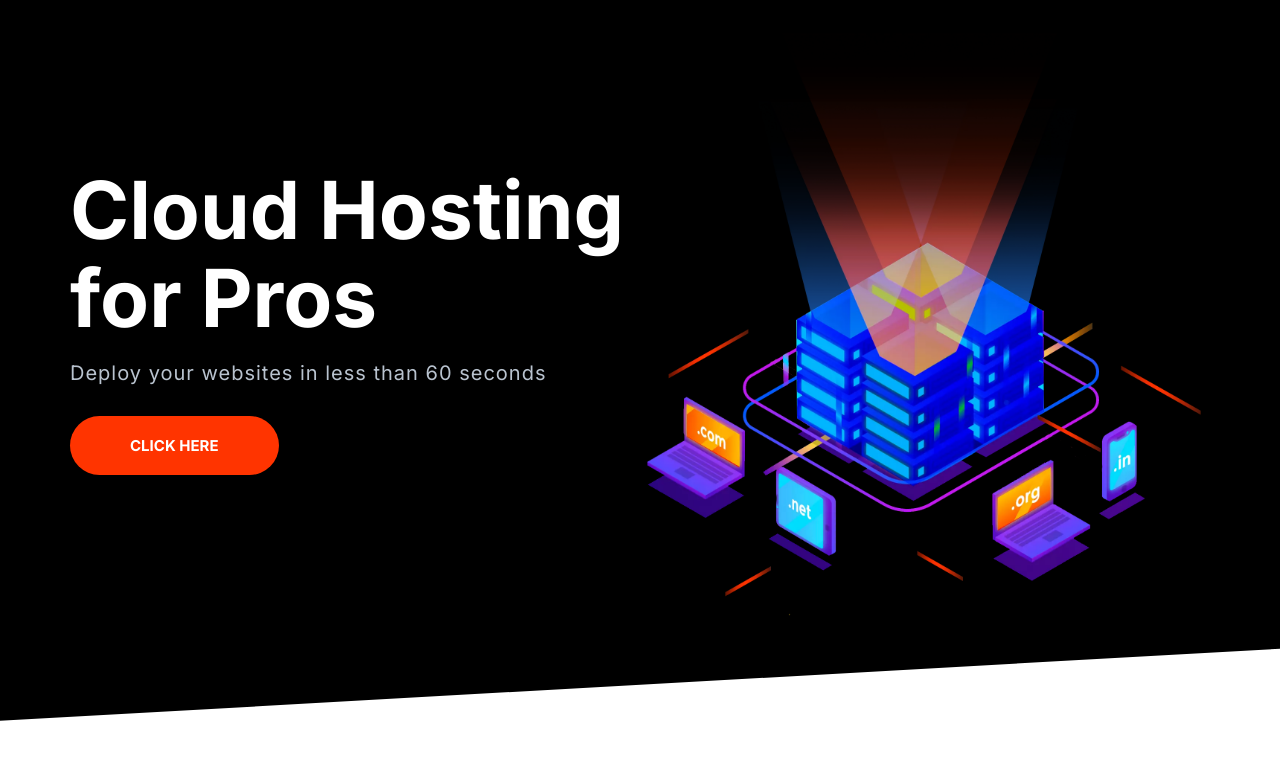
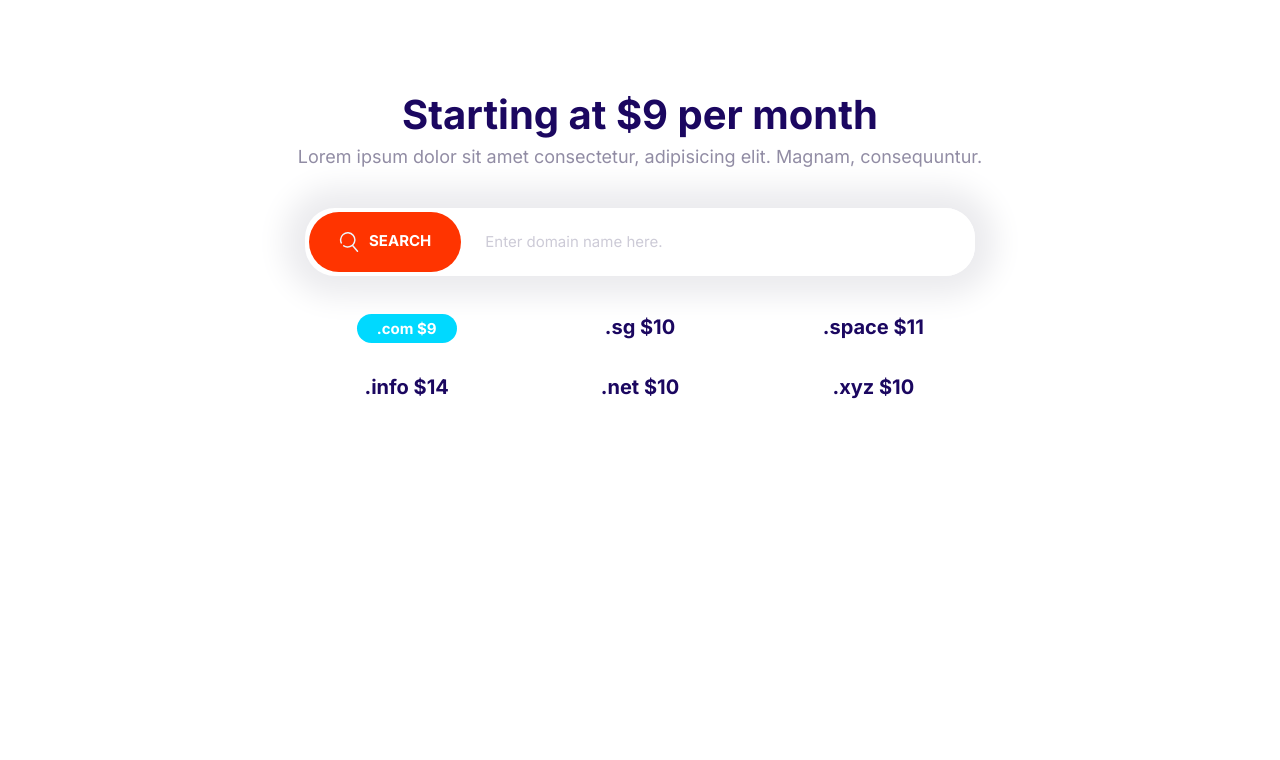
Before and after one commit to Tebogo-star/Moshify, a plain HTML site: page index.html in a window 1280 px wide. Drawn offline with Linux system fonts and the light colour scheme.

Commit message:
Creating a domain block

```diff
--- a/css/styles.css
+++ b/css/styles.css
@@ -174,6 +174,13 @@ a {
   border-radius: 40px;
   text-align: center;
   margin: 1rem 0;
+  outline: 0;
+}
+.btn .icon {
+  width: 2rem;
+  height: 2rem;
+  margin-right: 1rem;
+  vertical-align: middle;
 }
 .btn--primary:hover {
   background: var(--color-primary);
@@ -251,7 +258,7 @@ a {
 .input-group .input {
   border: 0;
   flex-grow: 1;
-  padding: 1.5rem 1rem;
+  padding: 1.5rem 2rem;
 }
 .input-group .btn {
   margin: 4px;
@@ -595,3 +602,27 @@ a {
   border: 1px solid dodgerblue;
   margin-top: 5rem;
 }
+
+/* Block Domain */
+.block-domain .input-group {
+  box-shadow: 0 0 30px 20px #ebebee;
+  border: 0;
+  margin: 4rem 0;
+  margin: 4rem auto;
+  max-width: 670px;
+}
+.block-domain__prices {
+  display: grid;
+  grid-template-columns: repeat(3, 1fr);
+  grid-template-rows: repeat(2, 6rem);
+  font-size: 2rem;
+  font-weight: 600;
+  justify-items: center;
+  max-width: 700px;
+  margin: 0 auto;
+}
+@media screen and (min-width: 768) {
+  .block-domain__prices {
+    grid-template-columns: repeat(auto-fit, minmax(10rem, 1fr));
+  }
+}
--- a/index.html
+++ b/index.html
@@ -15,20 +15,34 @@
     <link rel="stylesheet" href="css/styles.css" />
   </head>
   <body>
-    <section class="block block--dark block--skewed-left hero">
-      <div class="container grid grid--1x2">
-        <header class="block__header hero__content">
-          <h1 class="block__heading">Cloud Hosting for Pros</h1>
-          <p class="hero__tagline">
-            Deploy your websites in less than 60 seconds
-          </p>
-          <a href="" class="btn btn-accent btn--stretched">CLICK HERE</a>
-        </header>
-        <picture>
-          <source type="image/web.p" srcset="images/banner.webp" />
-          <img class="hero__image" src="images/banner.webp" alt=""
-        /></picture>
+    <section class="block container block-domain">
+      <header class="block__header">
+        <h2>Starting at $9 per month</h2>
+        <p>
+          Lorem ipsum dolor sit amet consectetur, adipisicing elit. Magnam,
+          consequuntur.
+        </p>
+      </header>
+      <div class="input-group">
+        <button class="btn btn-accent">
+          <svg class="icon icon--white">
+            <use xlink:href="images/sprite.svg#search"></use></svg
+          >Search
+        </button>
+        <input
+          type="text"
+          class="input"
+          placeholder="Enter domain name here."
+        />
       </div>
+      <ul class="list block-domain__prices">
+        <li><span class="badge badge--secondary">.com $9</span></li>
+        <li>.sg $10</li>
+        <li>.space $11</li>
+        <li>.info $14</li>
+        <li>.net $10</li>
+        <li>.xyz $10</li>
+      </ul>
     </section>
     <script src="js/main.js"></script>
   </body>
```
Also changed, not shown: components/domain-block.html (added, +29 -0 lines).
